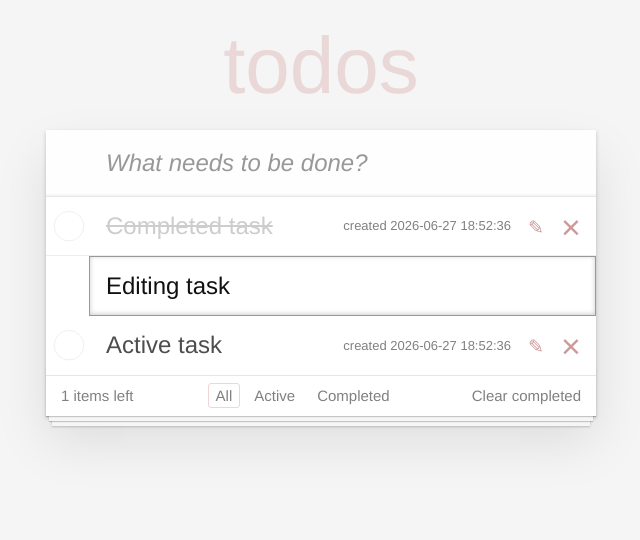
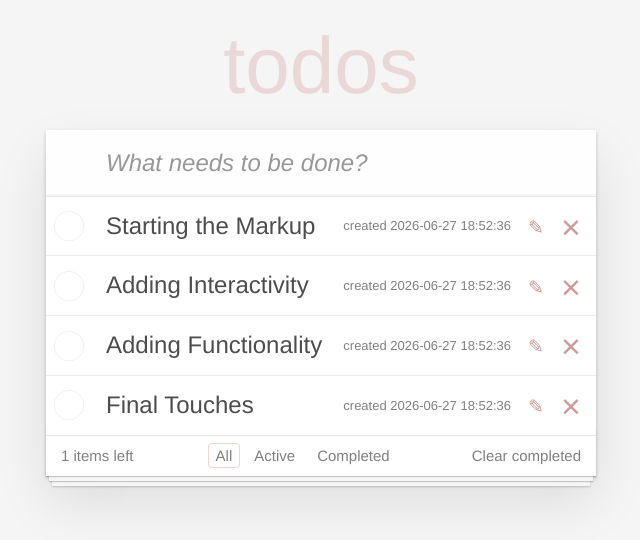
Before and after one commit to Slava-Tsoy/todo-app, a React (Vite) app: page / in a window 1280 px wide. Shown: the top 540 px of the page, without its empty margins (319-959 px from the left). Built offline with nearby package versions, Linux system fonts and the light colour scheme.

Commit message:
feat: Adding Interactivity

```diff
--- a/eslint.config.js
+++ b/eslint.config.js
@@ -18,5 +18,8 @@ export default defineConfig([
 		languageOptions: {
 			globals: globals.browser,
 		},
+		rules: {
+			'@typescript-eslint/no-explicit-any': 'off',
+		}
 	},
 ]);
--- a/src/Header.tsx
+++ b/src/Header.tsx
@@ -1,10 +1,15 @@
 import NewTaskForm from './NewTaskForm';
 
-function Header() {
+interface Props {
+	items: any,
+	setItems: any
+};
+
+function Header(props: Props) {
 	return (
 		<header className="header">
 			<h1>todos</h1>
-			<NewTaskForm />
+			<NewTaskForm items={props.items} setItems={props.setItems} />
 		</header>
 	);
 }
--- a/src/NewTaskForm.tsx
+++ b/src/NewTaskForm.tsx
@@ -1,9 +1,23 @@
-function NewTaskForm() {
+interface Props {
+	items: any,
+	setItems: any
+};
+
+function NewTaskForm(props: Props) {
+	const handleKeyUp = (e: any) => {
+		if (e.target.value && e.code === 'Enter') {
+			const item = {id: props.items.length + 1, desc: e.target.value};
+			props.setItems(item);
+			e.target.value = '';
+		}
+	}
+
 	return (
 		<input
 			className="new-todo"
 			placeholder="What needs to be done?"
 			autoFocus
+			onKeyUp={handleKeyUp}
 		/>
 	);
 }
--- a/src/Task.tsx
+++ b/src/Task.tsx
@@ -1,6 +1,7 @@
 interface Props {
-	description: string,
+	desc: string,
 	created: string
+	change: any
 }
 
 export function Task(props: Props) {
@@ -8,7 +9,7 @@ export function Task(props: Props) {
 		<div className="view">
 			<input className="toggle" type="checkbox" />
 			<label>
-				<span className="description">{props.description}</span>
+				<span className="description">{props.desc}</span>
 				<span className="created">{props.created}</span>
 			</label>
 			<button className="icon icon-edit"></button>
@@ -17,8 +18,11 @@ export function Task(props: Props) {
 	);
 }
 
-export function TaskEdit() {
+export function TaskEdit(props: Props) {
+	const handleKeyUp = (e: any) => {
+		console.log(props, e);
+	};
 	return (
-		<input type="text" className="edit" value="Editing task" />
+		<input type="text" className="edit" value="Editing task" onKeyUp={handleKeyUp} />
 	);
 }
--- a/src/TaskList.tsx
+++ b/src/TaskList.tsx
@@ -1,24 +1,25 @@
 import { Task, TaskEdit } from './Task';
 import { format } from 'date-fns';
 
-function TaskList() {
+interface Props {
+	items: any,
+	setItems: any
+};
+
+function TaskList(props: Props) {
 	const created_now = 'created ' + format(new Date(), 'yyyy-MM-dd HH:mm:ss');
+	const tasks = props.items;
+	const change = props.setItems;
 
 	return (
-		<ul className="todo-list">
-			<li className="completed">
-				<Task description='Completed task' created={created_now} />
-				<TaskEdit />
-			</li>
-			<li className="editing">
-				<Task description='Active task' created={created_now} />
-				<TaskEdit />
-			</li>
-			<li>
-				<Task description='Active task' created={created_now} />
-				<TaskEdit />
-			</li>
-		</ul>
+		<ul className="todo-list">{
+			tasks.map((task: any) => (
+				<li className={task.status}>
+					<Task desc={task.desc} change={change} created={created_now} />
+					<TaskEdit desc={task.desc} change={change} created={created_now} />
+				</li>
+			))
+		}</ul>
 	);
 }
 
--- a/src/TodoApp.tsx
+++ b/src/TodoApp.tsx
@@ -1,15 +1,30 @@
+import { useState } from 'react';
 import './styles.css';
 import Header from './Header';
 import Footer from './Footer';
 import TaskList from './TaskList';
 
 function TodoApp() {
+	const items = [
+		{ id: 1, desc: 'Starting the Markup'},
+		{ id: 2, desc: 'Adding Interactivity'},
+		{ id: 3, desc: 'Adding Functionality'},
+		{ id: 4, desc: 'Final Touches'}
+	];
+
+	const [tasks, setTasks] = useState(items);
+
+	const addTask = (newTask: { id: number; desc: string; }) => {
+		setTasks(tasks => [...tasks, newTask]);
+		console.log(tasks);
+	};
+
 	return (
 		<>
 			<section className="todoapp">
-				<Header />
+				<Header items={tasks} setItems={addTask} />
 				<section className="main">
-					<TaskList />
+					<TaskList items={tasks} setItems={addTask} />
 					<Footer />
 				</section>
 			</section>
```
